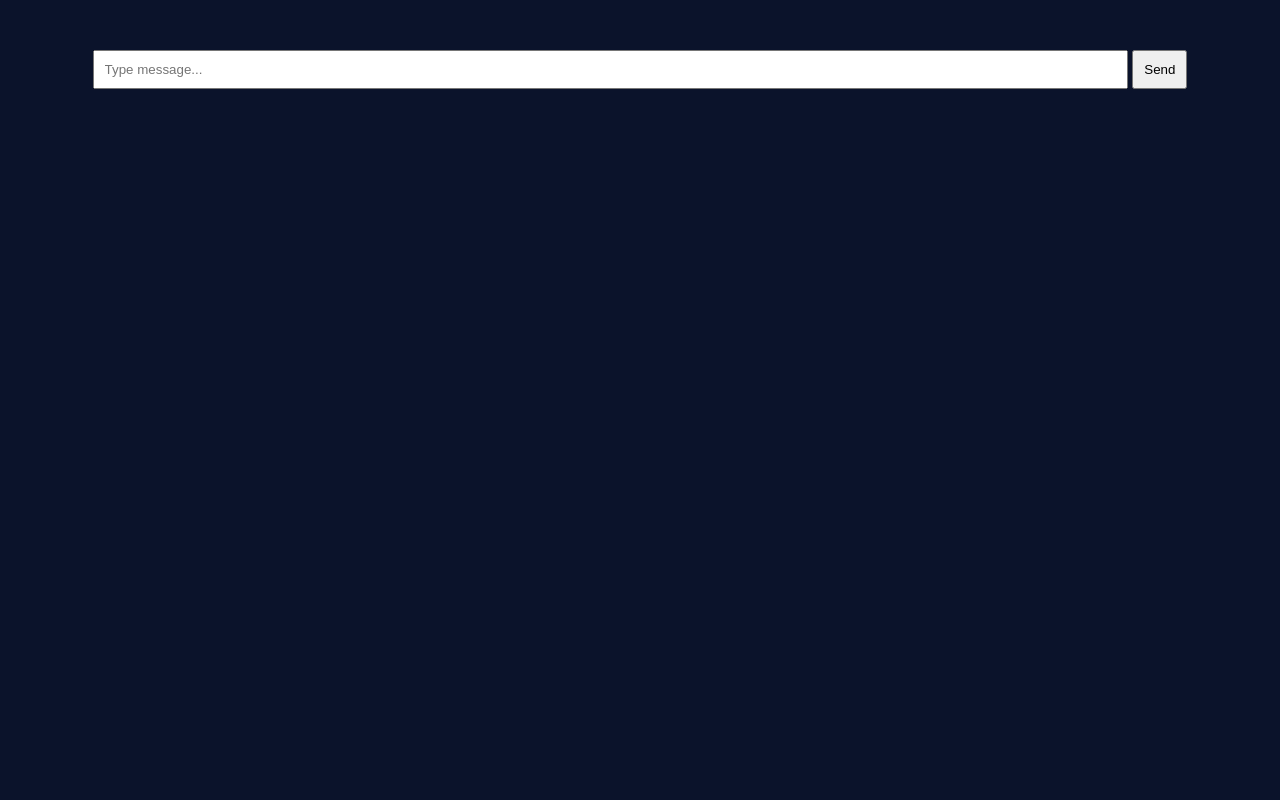
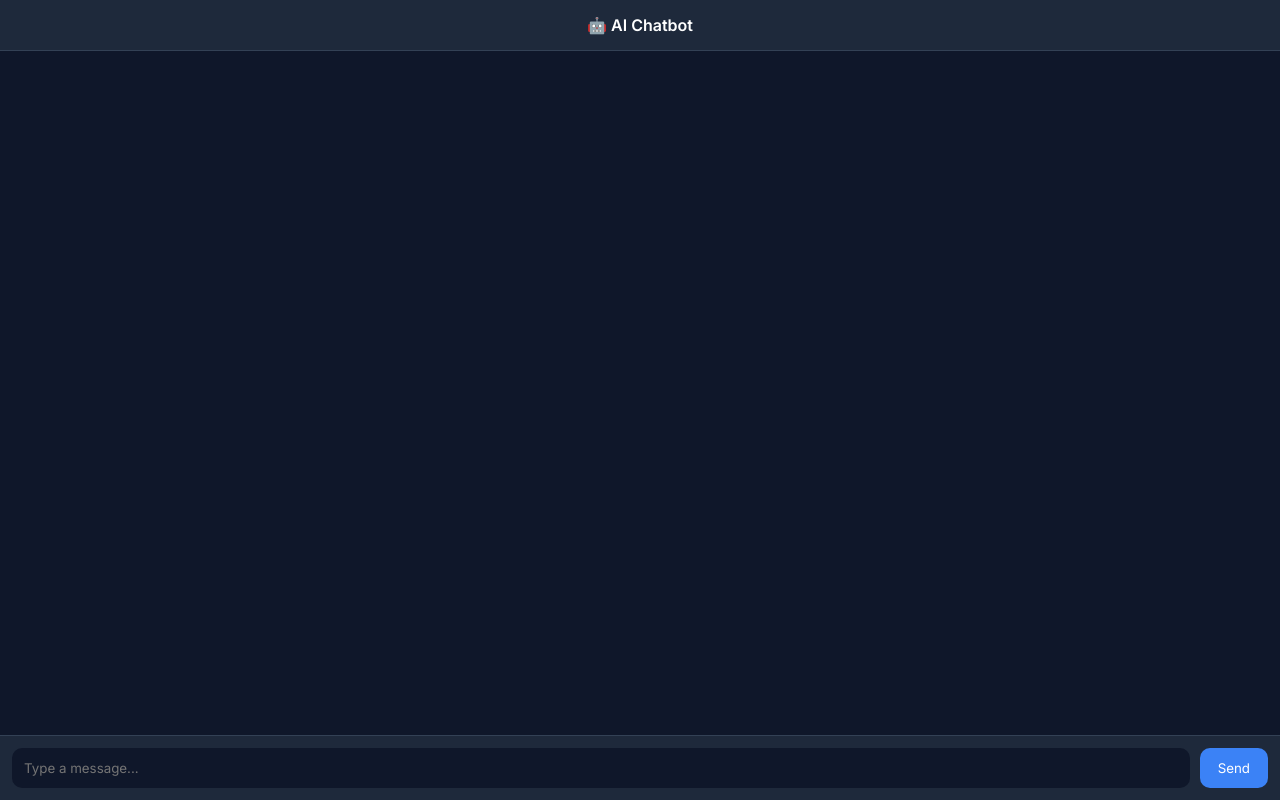
Before and after one commit to bascom259/azure_app, a Flask app: page / in a window 1280 px wide. Run offline with Flask 3, Linux system fonts and the light colour scheme.

Commit message:
Update index.html

```diff
--- a/templates/index.html
+++ b/templates/index.html
@@ -1,98 +1,169 @@
 <!DOCTYPE html>
-<html>
+<html lang="en">
 <head>
+<meta charset="UTF-8">
 <title>AI Chatbot</title>
+<meta name="viewport" content="width=device-width, initial-scale=1.0">
+
+<link href="https://fonts.googleapis.com/css2?family=Inter:wght@300;400;500;600&display=swap" rel="stylesheet">
+
 <style>
-        body {
-            background: #0b132b;
-            color: white;
-            font-family: Arial;
+* {
+    margin: 0;
+    padding: 0;
+    box-sizing: border-box;
+    font-family: 'Inter', sans-serif;
 }
 
-        .chat-container {
-            width: 80%;
-            margin: auto;
-            margin-top: 50px;
+body {
+    background: #0f172a;
+    color: white;
+    display: flex;
+    flex-direction: column;
+    height: 100vh;
 }
 
+/* HEADER */
+.header {
+    padding: 15px;
+    text-align: center;
+    font-weight: 600;
+    background: #1e293b;
+    border-bottom: 1px solid #334155;
+}
+
+/* CHAT AREA */
+.chat-container {
+    flex: 1;
+    overflow-y: auto;
+    padding: 20px;
+    display: flex;
+    flex-direction: column;
+    gap: 12px;
+}
+
+/* MESSAGE */
 .message {
-            padding: 10px 15px;
-            margin: 10px;
-            border-radius: 10px;
-            max-width: 60%;
-            white-space: pre-wrap; /* 🔥 FIX */
+    max-width: 70%;
+    padding: 12px 16px;
+    border-radius: 14px;
+    line-height: 1.5;
+    font-size: 14px;
+    animation: fadeIn 0.2s ease-in;
 }
 
 .user {
-            background: #3a86ff;
-            margin-left: auto;
+    align-self: flex-end;
+    background: linear-gradient(135deg, #3b82f6, #2563eb);
 }
 
 .bot {
-            background: #2a2a40;
+    align-self: flex-start;
+    background: #1e293b;
+}
+
+/* INPUT AREA */
+.input-container {
+    display: flex;
+    padding: 12px;
+    background: #1e293b;
+    border-top: 1px solid #334155;
 }
 
 input {
-            width: 80%;
-            padding: 10px;
+    flex: 1;
+    padding: 12px;
+    border-radius: 10px;
+    border: none;
+    outline: none;
+    background: #0f172a;
+    color: white;
 }
 
 button {
-            padding: 10px;
+    margin-left: 10px;
+    padding: 12px 18px;
+    border: none;
+    border-radius: 10px;
+    background: #3b82f6;
+    color: white;
+    cursor: pointer;
+    transition: 0.2s;
+}
+
+button:hover {
+    background: #2563eb;
+}
+
+/* ANIMATION */
+@keyframes fadeIn {
+    from {opacity: 0; transform: translateY(5px);}
+    to {opacity: 1; transform: translateY(0);}
+}
+
+/* SCROLLBAR */
+.chat-container::-webkit-scrollbar {
+    width: 6px;
+}
+.chat-container::-webkit-scrollbar-thumb {
+    background: #334155;
+    border-radius: 10px;
 }
 </style>
 </head>
+
 <body>
 
-<div class="chat-container" id="chat"></div>
+<div class="header">🤖 AI Chatbot</div>
 
-<div style="text-align:center;">
-    <input id="input" placeholder="Type message..." />
+<div id="chat" class="chat-container"></div>
+
+<div class="input-container">
+    <input id="input" placeholder="Type a message..." />
     <button onclick="send()">Send</button>
 </div>
 
 <script>
+const chat = document.getElementById("chat");
+
+function addMessage(text, type) {
+    const div = document.createElement("div");
+    div.className = "message " + type;
+    div.innerText = text;
+    chat.appendChild(div);
+    chat.scrollTop = chat.scrollHeight;
+}
+
 async function send() {
     const input = document.getElementById("input");
-    const msg = input.value;
+    const text = input.value.trim();
+    if (!text) return;
+
+    addMessage(text, "user");
     input.value = "";
-
-    const chat = document.getElementById("chat");
-
-    // USER MESSAGE
-    const userDiv = document.createElement("div");
-    userDiv.className = "message user";
-    userDiv.textContent = msg;
-    chat.appendChild(userDiv);
-
-    // BOT MESSAGE
-    const botDiv = document.createElement("div");
-    botDiv.className = "message bot";
-    chat.appendChild(botDiv);
 
     const response = await fetch("/chat-stream", {
         method: "POST",
         headers: {"Content-Type": "application/json"},
-        body: JSON.stringify({message: msg})
+        body: JSON.stringify({message: text})
     });
 
     const reader = response.body.getReader();
     const decoder = new TextDecoder();
 
-    let fullText = "";
+    let botMsg = "";
+    const botDiv = document.createElement("div");
+    botDiv.className = "message bot";
+    chat.appendChild(botDiv);
 
     while (true) {
-        const { done, value } = await reader.read();
+        const {done, value} = await reader.read();
         if (done) break;
 
-        const chunk = decoder.decode(value);
-
-        // 🔥 FIX: preserve spacing
-        fullText += chunk;
-        botDiv.textContent = fullText;
+        botMsg += decoder.decode(value);
+        botDiv.innerText = botMsg;
+        chat.scrollTop = chat.scrollHeight;
     }
-
-    chat.scrollTop = chat.scrollHeight;
 }
 </script>
 
```
Lines whose indentation alone changed are shown as unchanged.
